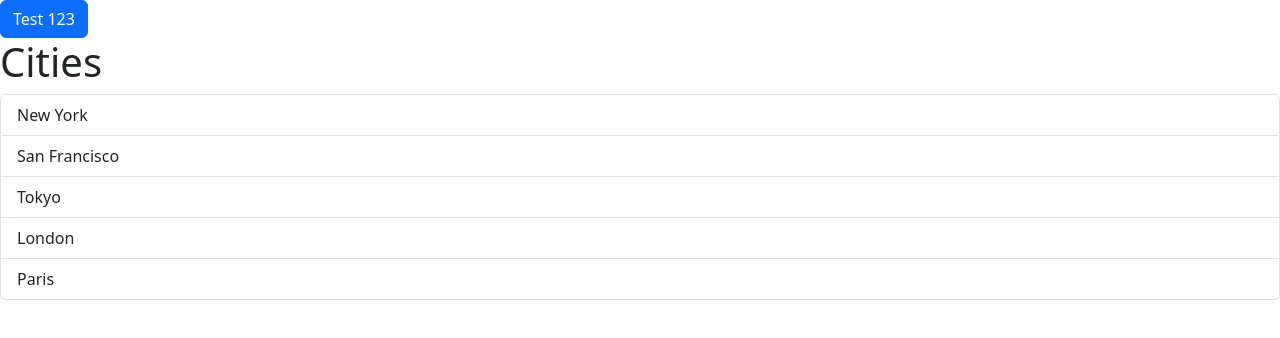
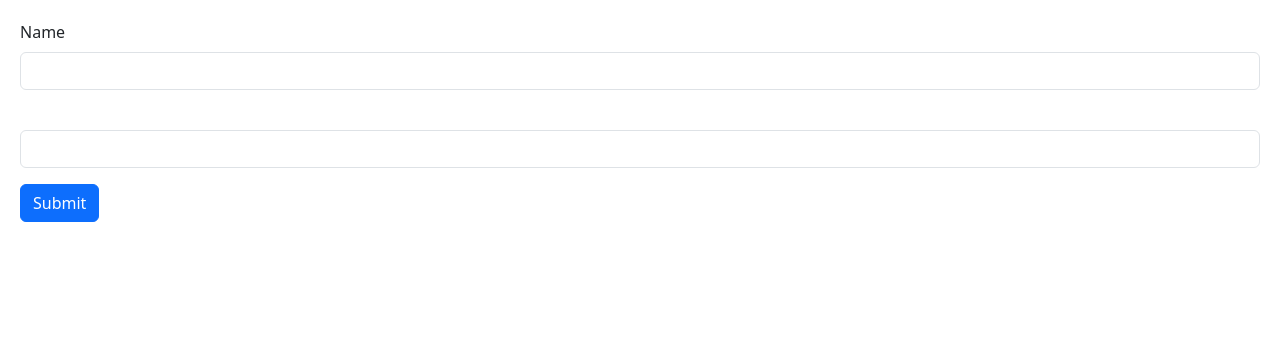
Before and after one commit to danielrehner/vite-react-app, a React (Vite) app: page / in a window 1280 px wide. Shown: the top 338 px of the page. Built offline with nearby package versions, Linux system fonts and the light colour scheme.

Commit message:
Add RefForm, ControlledForm, and React Hook Form

```diff
--- a/package.json
+++ b/package.json
@@ -12,7 +12,8 @@
   "dependencies": {
     "bootstrap": "^5.3.0",
     "react": "^18.2.0",
-    "react-dom": "^18.2.0"
+    "react-dom": "^18.2.0",
+    "react-hook-form": "^7.45.1"
   },
   "devDependencies": {
     "@types/react": "^18.2.14",
--- a/src/App.tsx
+++ b/src/App.tsx
@@ -1,29 +1,9 @@
-import ListGroup from "./components/ListGroup";
-import Alert from "./components/Alert";
-import Button from "./components/Button";
-import { useState } from "react";
-
-let items = ["New York", "San Francisco", "Tokyo", "London", "Paris"];
-
-const handleSelectItem = (item: string) => {
-  console.log(item);
-};
+import Form from "./components/Form";
 
 function App() {
-  const [alertVisible, setAlertVisibility] = useState(false);
   return (
     <div>
-      {alertVisible && (
-        <Alert dismissible={true} onClose={() => setAlertVisibility(false)}>
-          Hellow World
-        </Alert>
-      )}
-      <Button onClick={() => setAlertVisibility(true)}>Test 123</Button>
-      <ListGroup
-        items={items}
-        heading="Cities"
-        onSelectItem={handleSelectItem}
-      />
+      <Form />
     </div>
   );
 }
--- /dev/null
+++ b/src/components/Form.tsx
@@ -0,0 +1,55 @@
+import React, { useState } from "react";
+import { FieldValues, useForm } from "react-hook-form";
+
+interface FormData {
+  name: string;
+  age: number;
+}
+
+const Form = () => {
+  const {
+    register,
+    handleSubmit,
+    formState: { errors },
+  } = useForm<FormData>();
+
+  const onSubmit = (data: FieldValues) => {
+    console.log(data);
+  };
+
+  return (
+    <form onSubmit={handleSubmit(onSubmit)}>
+      <div className="mb-3">
+        <label htmlFor="name" className="form-label">
+          Name
+        </label>
+        <input
+          {...register("name", { required: true, minLength: 3 })}
+          id="name"
+          type="text"
+          className="form-control"
+        />
+        {errors.name?.type === "required" && (
+          <p className="text-danger">The name field is required</p>
+        )}
+        {errors.name?.type === "minLength" && (
+          <p className="text-danger">The name must be at least 3 characters</p>
+        )}
+      </div>
+      <div className="mb-3">
+        <label htmlFor="age" className="form-label"></label>
+        <input
+          {...register("age")}
+          id="age"
+          type="number"
+          className="form-control"
+        />
+      </div>
+      <button className="btn btn-primary" type="submit">
+        Submit
+      </button>
+    </form>
+  );
+};
+
+export default Form;
--- /dev/null
+++ b/src/index.css
@@ -0,0 +1,3 @@
+body {
+    padding: 20px;
+}
```
Also changed, not shown: src/components/ControlledForm.tsx (added, +44 -0 lines), src/components/RefForm.tsx (added, +34 -0 lines), src/main.tsx (+8 -7 lines), 1 other file (tests, documents, lock files or other folders).
